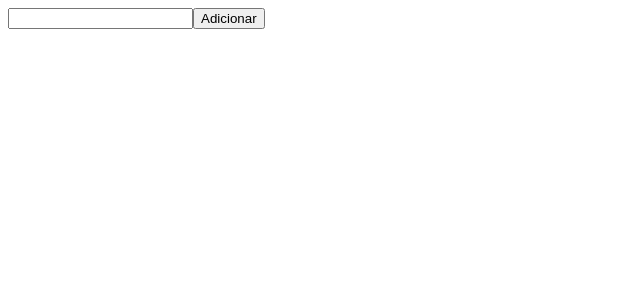
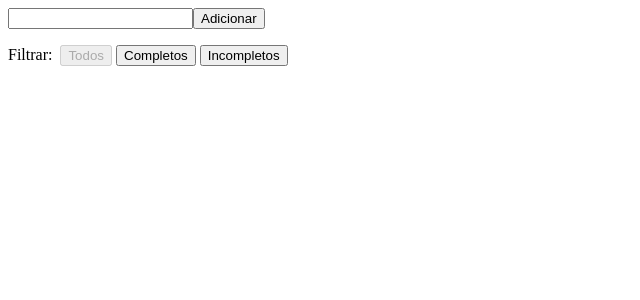
Before and after one commit to lucasmls/react-studies, a React (Create React App) app in the folder redux-todo-list/: page / in a window 1280 px wide. Shown: the top 300 px of the page, without its empty margins (0-640 px from the left). Built offline with nearby package versions, Linux system fonts and the light colour scheme.

Commit message:
[redux-todo] - Realizando o dispatch para alterar o filtro de todo baseado no clique dos botões

```diff
--- /dev/null
+++ b/redux-todo-list/src/components/Footer.js
@@ -0,0 +1,22 @@
+import React from 'react'
+import { VisibilityFilters } from '../actions'
+import FilterLink from '../containers/FilterLink'
+
+const Footer = () => {
+  return (
+    <div>
+      <span>Filtrar: </span>
+      <FilterLink filter={VisibilityFilters.SHOW_ALL}>
+        Todos
+      </FilterLink>
+      <FilterLink filter={VisibilityFilters.SHOW_COMPLETED}>
+        Completos
+      </FilterLink>
+      <FilterLink filter={VisibilityFilters.SHOW_ACTIVE}>
+        Incompletos
+      </FilterLink>
+    </div>
+  )
+}
+
+export default Footer
--- /dev/null
+++ b/redux-todo-list/src/components/Link.js
@@ -0,0 +1,14 @@
+import React from 'react'
+
+const Link = ({ active, children, onClick }) => (
+  <button
+    onClick={onClick}
+    disabled={active}
+    style={{
+      marginLeft: '4px',
+    }} >
+    {children}
+  </button>
+)
+
+export default Link
--- a/redux-todo-list/src/containers/App.js
+++ b/redux-todo-list/src/containers/App.js
@@ -2,6 +2,7 @@ import React, { Component, Fragment } from 'react';
 
 import AddTodo from './AddTodo'
 import TodoList from '../components/TodoList'
+import Footer from '../components/Footer'
 
 class App extends Component {
   render() {
@@ -9,6 +10,7 @@ class App extends Component {
       <Fragment>
         <AddTodo />
         <TodoList />
+        <Footer />
       </Fragment>
     );
   }
--- /dev/null
+++ b/redux-todo-list/src/containers/FilterLink.js
@@ -0,0 +1,16 @@
+import { connect } from 'react-redux'
+import { setVisibilityFilter } from '../actions'
+import Link from '../components/Link'
+
+const mapStateToProps = (state, ownProps) => ({
+  active: ownProps.filter === state.visibilityFilter
+})
+
+const mapDispatchToProps = (dispatch, ownProps) => ({
+  onClick: () => dispatch(setVisibilityFilter(ownProps.filter))
+})
+
+export default connect(
+  mapStateToProps,
+  mapDispatchToProps
+)(Link)
```
